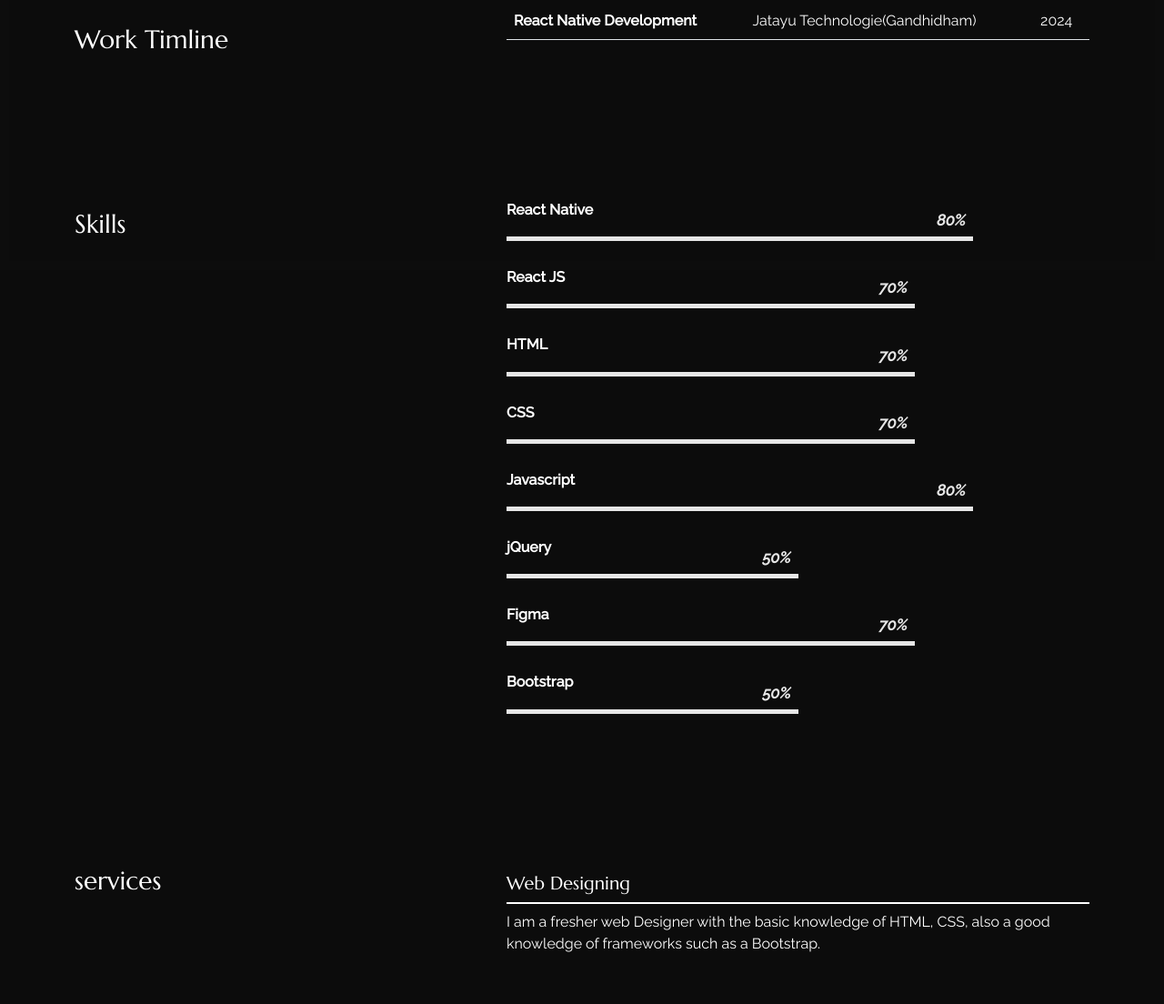
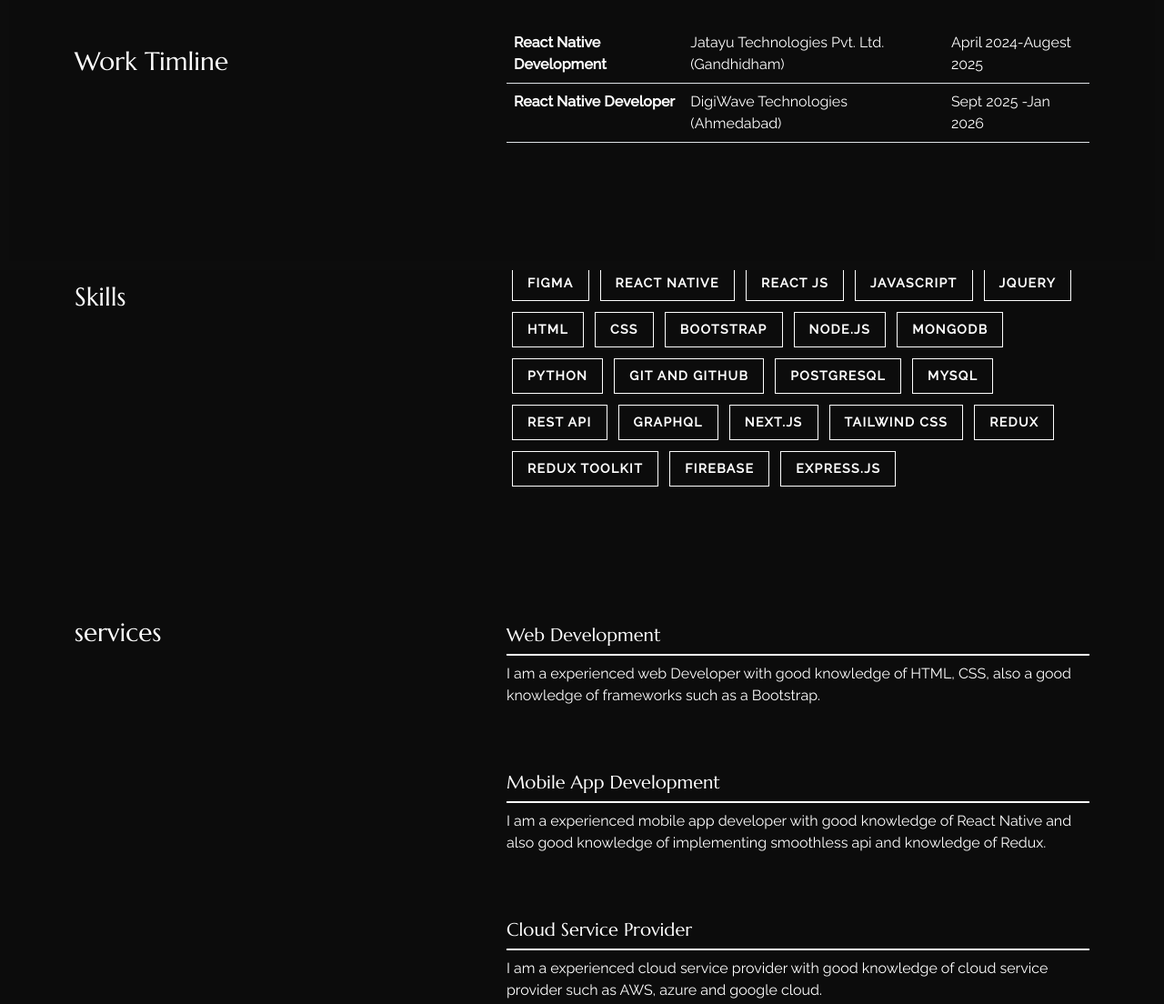
Before and after one commit to udaytank22/uday-react-portfolio, a React app: page /about in a window 1280 px wide. Shown: the part 503-1607 px from the top of the page at 91% size. Built offline with nearby package versions, Linux system fonts and the light colour scheme; some packages are replaced by stand-ins of ours.

Commit message:
feat: update portfolio with enhanced project details, expanded skill set, and updated professional experience.

```diff
--- a/src/content_option.js
+++ b/src/content_option.js
@@ -1,14 +1,17 @@
 import WarehouseMAnagementApp from "./assets/images/tranportation_warehouse_managemet.png";
 import LogisticManagemet from "./assets/images/logistic_managemet.png";
-import organization_managemet from "./assets/images/organization_managemet.png";
+import EmployeManagementSystem from "./assets/images/Employee_management.png";
 import InsuranceProcessManager from "./assets/images/insurance_project.png";
 import OfficeTaskManager from "./assets/images/office_task_managemt.png";
+import SocietyManagementAdminPanel from "./assets/images/Societ_management_admin.png";
+import SocietyManagementApp from "./assets/images/Society_management_app.png";
+import ShipChandlingERP from "./assets/images/Ship_chadler_Erp.png";
 
 const logotext = "Uday";
 const meta = {
   title: "Uday Tank",
   description:
-    "I’m Uday Tank, React Native Developer, Currently working in India",
+    "I’m Uday Tank, React Native Developer",
 };
 
 const introdata = {
@@ -26,24 +29,44 @@ const introdata = {
 const dataabout = {
   title: "about myself",
   aboutme:
-    "Creative and competitive, I am seeking a job opportunity in a growth-oriented origination where I can learn and improve my skills and knowledge. And make the best use of my skills and contribute to the organization’s growth. Skillset contains JavaScript frameworks such as React-Native and React.js, and also has a core language of HTML and CSS.",
+    `Dedicated React Native Developer with over 2 year of hands-on experience building cross-platform mobile applications.
+Proficient in developing responsive user interfaces, implementing complex features, and integrating RESTful APIs.
+Committed to writing clean, maintainable code while delivering intuitive user experiences. Seeking an opportunity to
+leverage my technical expertise in achallenging role that fosters professional growth and development.`,
 };
 const worktimeline = [
   {
     jobtitle: "React Native Development",
-    where: "Jatayu Technologie(Gandhidham)",
-    date: "2024",
+    where: "Jatayu Technologies Pvt. Ltd. (Gandhidham)",
+    date: "April 2024-Augest 2025",
   },
+  {
+    jobtitle: "React Native Developer",
+    where: "DigiWave Technologies (Ahmedabad)",
+    date: "Sept 2025 -Jan 2026",
+  }
 ];
 
 const skills = [
   {
+    name: "Figma",
+    value: 100,
+  },
+  {
     name: "React Native",
-    value: 80,
+    value: 100,
   },
   {
     name: "React JS",
-    value: 70,
+    value: 100,
+  },
+  {
+    name: "Javascript",
+    value: 100,
+  },
+  {
+    name: "jQuery",
+    value: 50,
   },
   {
     name: "HTML",
@@ -54,138 +77,224 @@ const skills = [
     value: 70,
   },
   {
-    name: "Javascript",
+    name: "Bootstrap",
+    value: 50,
+  },
+  {
+    name: "Node.js",
     value: 80,
   },
   {
-    name: "jQuery",
-    value: 50,
+    name: "MongoDB",
+    value: 80,
   },
   {
-    name: "Figma",
-    value: 70,
+    name: "Python",
+    value: 80,
   },
   {
-    name: "Bootstrap",
-    value: 50,
+    name: "Git and Github",
+    value: 80,
+  },
+  {
+    name: "PostgreSQL",
+    value: 80,
+  },
+  {
+    name: "MySQL",
+    value: 80,
+  },
+  {
+    name: "REST API",
+    value: 80,
+  },
+  {
+    name: "GraphQL",
+    value: 80,
+  },
+  {
+    name: "Next.js",
+    value: 80,
+  },
+  {
+    name: "Tailwind CSS",
+    value: 80,
+  },
+  {
+    name: "Redux",
+    value: 80,
+  },
+  {
+    name: "Redux Toolkit",
+    value: 80,
+  },
+  {
+    name: "Firebase",
+    value: 80,
+  },
+  {
+    name: "Express.js",
+    value: 80,
   },
 ];
 
 const services = [
   {
-    title: "Web Designing",
+    title: "Web Development",
     description:
-      "I am a fresher web Designer with the basic knowledge of HTML, CSS, also a good knowledge of frameworks such as a Bootstrap.",
+      "I am a experienced web Developer with good knowledge of HTML, CSS, also a good knowledge of frameworks such as a Bootstrap.",
   },
   {
-    title: "Figma Design",
+    title: "Mobile App Development",
     description:
-      "I am a fresher UI UX Designer with good knowledge of designing software like Figma, Photoshop and Adobe XD.",
+      "I am a experienced mobile app developer with good knowledge of React Native and also good knowledge of implementing smoothless api and knowledge of Redux.",
   },
   {
-    title: "React Software Development",
+    title: "Cloud Service Provider",
     description:
-      "I am a fresher frontend developer with good knowledge of React Native and also good knowledge of implementing smoothless api and knowledge of Redux.",
+      "I am a experienced cloud service provider with good knowledge of cloud service provider such as AWS, azure and google cloud.",
+  },
+  {
+    title: "API Integration",
+    description:
+      "I am a experienced in integrating api such as REST API, GraphQL and Firebase.",
+  },
+  {
+    title: "Database Management",
+    description:
+      "I am a experienced in managing SQL and NoSQL databases such as creating tables, queries and implementing database management.",
+  },
+  {
+    title: "Third Party Service Integration",
+    description:
+      "I am a experienced in integrating third party services such as Firebase and Google Cloud.",
+  },
+  {
+    title: "Ai/ML Integration",
+    description: "I am a experienced in integrating Ai/ML.",
   },
 ];
 
 const dataportfolio = [
   {
     id: 1,
-    title: "CARGO MANAGEMENT SYSTEM (REACT NATIVE)",
+    title: "CARGO MANAGEMENT SYSTEM",
     img: WarehouseMAnagementApp,
     description:
       " AN ENTERPRISE SOLUTION FOR WAREHOUSE CARGO MOVEMENT AND VEHICLE OPERATIONS",
-    projectDetails: `Developed secure authentication system with role-based access controls
-    Created dynamic forms for trip creation, job vouchers, and warehouse management
-    Implemented real-time tracking for vehicle operations and cargo movement
-    Built inventory management interfaces with filtering and search capabilities
-    Integrated Firebase for push notifications based on user roles
-    Developed data visualization components for reporting and analytics`,
+    projectDetails: `* Developed a **secure authentication system** with **role-based access control (RBAC)** to manage user permissions and application access.
+* Designed and implemented **dynamic forms** for trip creation, job vouchers, and warehouse management workflows.
+* Implemented **real-time tracking functionality** for vehicle operations and cargo movement, improving operational visibility.
+* Built comprehensive **inventory management interfaces** with advanced filtering and search capabilities for efficient stock management.
+* Integrated **Firebase Cloud Messaging (FCM)** to deliver targeted push notifications based on user roles and permissions.
+* Developed **interactive data visualization components** for operational reporting, analytics, and performance monitoring.
+`,
     link: "#",
   },
   {
     id: 2,
-    title: "TRANSPORT LOGISTICS PLATFORM (REACT NATIVE)",
+    title: "TRANSPORT LOGISTICS PLATFORM",
     img: LogisticManagemet,
     description:
       "A COMPREHENSIVE LOGISTICS MANAGEMENT APPLICATION CONNECTING TRANSPORTERS AND SHIPPERS",
-    projectDetails: `Implemented OTP-based authentication system integrated with WhatsApp via OAuth2
-    Developed role-based access control for shippers, transporters, and agents
-    Created interactive maps and location services for real-time GPS tracking
-    Built a bidding system for transporters with real-time notifications
-    Integrated Easebuzz payment gateway for secure financial transactions
-    Engineered document verification system for KYC processes
-    Implemented Firebase notifications for real-time user alerts and updates
-    Designed multi-step forms for insurance purchase and FASTag acquisition`,
+    projectDetails: `* Implemented **OTP-based authentication system** integrated with WhatsApp via OAuth2.
+* Developed **role-based access control** for shippers, transporters, and agents.
+* Created **interactive maps and location services** for real-time GPS tracking.
+* Built a **bidding system** for transporters with real-time notifications.
+* Integrated **Easebuzz payment gateway** for secure financial transactions.
+* Engineered **document verification system** for KYC processes.
+* Implemented **Firebase notifications** for real-time user alerts and updates.
+* Designed **multi-step forms** for insurance purchase and FASTag acquisition.`,
     link: "https://play.google.com/store/apps/details?id=com.jatayu.valk&pcampaignid=web_share",
   },
   {
     id: 3,
-    title: "ORGANIZATION MANAGEMENT APPLICATION (REACT NATIVE)",
-    img: organization_managemet,
+    title: "ORGANIZATION MANAGEMENT APPLICATION",
+    img: OfficeTaskManager,
     description: "AN INTEGRATED PLATFORM FOR EMPLOYEE AND INVENTORY MANAGEMENT",
-    projectDetails: `Built location-based attendance system with selfie verification
-    Developed task assignment and status updating workflow
-    Created a leave management system with approval processes
-    Implemented employee profile management with historical data
-    Engineered inventory tracking system with barcode scanning
-    Built dynamic forms for advanced salary requests and approvals
-    Developed stock usage reporting with automated inventory updates
-    Integrated camera functionality for work verification processes`,
+    projectDetails: `* Built **location-based attendance system** with selfie verification.
+* Developed **task assignment and status updating workflow**.
+* Created a **leave management system** with approval processes.
+* Implemented **employee profile management** with historical data.
+* Engineered **inventory tracking system** with barcode scanning.
+* Built **dynamic forms** for advanced salary requests and approvals.
+* Developed **stock usage reporting** with automated inventory updates.
+* Integrated **camera functionality** for work verification processes.`,
     link: "#",
   },
   {
     id: 4,
-    title: "INSURANCE PROCESS MANAGER (REACT NATIVE)",
+    title: "INSURANCE PROCESS MANAGER",
     img: InsuranceProcessManager,
     description: "Platform to manage the insurance process status.",
-    projectDetails: `The Insurance Process Manager App is a comprehensive tool designed to streamline vehicle insurance workflows
-    by allowing seamless image uploads (up to 300KB for vehicle photos) and efficient data management for vehicle owners.
-    It supports categorizing images into different types, such as document images, spot images, and preparing images, ensuring
-    clear organization for coverage sites. The app simplifies the insurance process by storing essential vehicle and owner details.
-    facilitating quick access to critical information, and enhancing the overall efficiency of policy management and claims processing.
-    With its optimized image handling and user-friendly interface, the app significantly improves the speed and accuracy of insurance operations.`,
+    projectDetails: `* Streamlined **vehicle insurance workflows** with seamless image uploads (up to 300KB for vehicle photos).
+* Implemented **image categorization** into document images, spot images, and preparing images.
+* Simplified the **insurance process** by storing essential vehicle and owner details.
+* Facilitated **quick access to critical information**, enhancing policy management and claims processing.
+* Designed an **optimized image handling** system and user-friendly interface.`,
     link: "#",
   },
   {
     id: 5,
-    title: "OFFICE TASK MANAGER (REACT NATIVE)",
-    img: OfficeTaskManager,
+    title: "EMPLOYEE MANAGEMENT SYSTEM",
+    img: EmployeManagementSystem,
     description: "Manage user-wise office tasks.",
-    projectDetails: `The Office Manager App is a comprehensive solution designed to streamline office operations and enhance productivity.
-     It allows users to create tasks with estimated working times, and if the task exceeds the set time, users must provide an explanation for the delay.
-     The app features an attendance system based on selfie and current location verification, ensuring accurate and real-time tracking of employee presence.
-     Leave management is also integrated, with requests submitted for admin approval, ensuring a smooth workflow for time-off requests. Additionally,
-     the app includes a historical work log, allowing employees and managers to track completed tasks and hours worked. It provides a detailed list of company projects
-     and their respective modules, enabling easy access to project details. With Firebase-powered push notifications, users are alerted to important updates, task reminders,
-     and approvals, keeping everyone in the loop and on track. The app combines task management, attendance tracking, leave approvals, and project oversight in a single,
-     efficient platform to optimize office operations.`,
+    projectDetails: `* Designed a system to **create tasks** with estimated working times and delay explanation requirements.
+* Implemented an **attendance verification system** utilizing selfie capture and current GPS location.
+* Integrated **leave management** workflows with administrative approval processes.
+* Built a **historical work log** to track completed tasks and total hours worked.
+* Created a list of company projects and modules for **easy project overview and access**.
+* Integrated **Firebase-powered push notifications** for task reminders, updates, and approvals.`,
     link: "#",
   },
   {
     id: 6,
-      title: "SOCIETY MANAGEMENT (React Native)",
-        img: OfficeTaskManager,
+    title: "SOCIETY MANAGEMENT",
+    img: SocietyManagementApp,
     description: "AN INTIGRATED PLATFORM FOR MANAGE THE SOCIETY OPERATIONS",
-       projectDetails: "Built visitor & gate management system with entry/exit logging, QR-code pass verification, and guard-side authentication Developed maintenance request & complaint workflow, including ticket creation, status updates, media attachments, and admin-level resolution tracking Created amenity booking module with real-time availability, slot restrictions, and approval/rejection processes Implemented resident & staff profile management with role-based permissions, block/flat mapping, and document handling Engineered vehicle & parking slot management system including slot allocation, vehicle registration, and automated availability updates Integrated camera and gallery functionality for uploading flat images, society documents, maintenance proof, and verification media Implemented committee & sub-admin permission modules for granular access control across society operations",
+    projectDetails: `* Built a **visitor & gate management system** with entry/exit logging, QR-code pass verification, and guard-side authentication.
+* Developed **maintenance request & complaint workflows**, including ticket creation, status updates, media attachments, and admin resolution tracking.
+* Created an **amenity booking module** with real-time availability, slot restrictions, and approval/rejection processes.
+* Implemented **resident & staff profile management** with role-based permissions, block/flat mapping, and document handling.
+* Engineered a **vehicle & parking slot management system** including slot allocation, vehicle registration, and automated availability updates.
+* Integrated **camera and gallery functionality** for uploading flat images, society documents, maintenance proof, and verification media.
+* Implemented **committee & sub-admin permission modules** for granular access control across society operations.`,
     link: "#",
   },
   {
     id: 7,
-       title: "SOCIETY MANAGEMENT ADMIN PANEL (React JS)",
-       img: OfficeTaskManager,
+    title: "SOCIETY MANAGEMENT ADMIN PANEL",
+    img: SocietyManagementAdminPanel,
     description: "AN INTEGRATED WEB PLATFORM FOR CENTRALIZED SOCIETY MANAGEMENT.",
-       projectDetails: "Built a comprehensive admin dashboard for real-time monitoring of society activities including visitors, complaints, bookings, and finances Developed visitor & gate management control panel with live entry/exit logs, QR verification tracking, and guard activity monitoring Implemented complaint & maintenance management system with ticket assignment, priority handling, status tracking, and resolution analytics Created amenity booking management module allowing admins to configure slots, set restrictions, approve/reject requests, and monitor usage trends Designed resident & staff management system with role-based access control, block/flat hierarchy mapping, and document verification Engineered vehicle & parking management dashboard with slot allocation control, vehicle records, and real-time parking availability updates Integrated media & document management system for handling society documents, flat images, verification files, and maintenance proofs Built committee & sub-admin control panel with granular permission settings to manage access across different modules Developed analytics & reporting features for insights into complaints, visitor trends, amenity usage, and operational efficiency Implemented secure authentication & authorization system ensuring role-based access and protected admin operations Optimized UI using React JS and Tailwind CSS for responsive, fast, and scalable performance",
+    projectDetails: `* Built a **comprehensive admin dashboard** for real-time monitoring of society activities, visitors, complaints, bookings, and finances.
+* Developed a **visitor & gate management control panel** with live entry/exit logs, QR verification tracking, and guard activity monitoring.
+* Implemented a **complaint & maintenance management system** with ticket assignment, priority handling, status tracking, and resolution analytics.
+* Created an **amenity booking management module** allowing admins to configure slots, set restrictions, approve/reject requests, and monitor usage trends.
+* Designed a **resident & staff management system** with role-based access control, block/flat hierarchy mapping, and document verification.
+* Engineered a **vehicle & parking management dashboard** with slot allocation control, vehicle records, and real-time parking availability updates.
+* Integrated a **media & document management system** for handling society documents, flat images, verification files, and maintenance proofs.
+* Built a **committee & sub-admin control panel** with granular permission settings to manage access across different modules.
+* Developed **analytics & reporting features** for insights into complaints, visitor trends, amenity usage, and operational efficiency.
+* Implemented a **secure authentication & authorization system** ensuring role-based access and protected admin operations.
+* Optimized the UI using **React JS and Tailwind CSS** for responsive, fast, and scalable performance.`,
     link: "#",
   },
-  // {
-  //     id: 7,
-  //     title: "The Wisdom of Life",
-  //     img: "https://picsum.photos/400/600/?grayscale",
-  //     description: "The wisdom of life consists in the elimination of non-essentials.",
-  //     link: "#",
-  // },
+  {
+    id: 8,
+    title: "Ship Chandling ERP project (Continue)",
+    img: ShipChandlingERP,
+    description: "AN INTEGRATED PLATFORM FOR SHIP CHANDLING OPERATIONS.",
+    projectDetails: `* Developed a **Ship Chandling ERP platform** to streamline marine procurement and vessel supply operations.
+* Built an **inquiry management system** to handle vessel requirements from inquiry to quotation.
+* Implemented **vendor management and quotation comparison** for efficient supplier selection.
+* Developed workflows for **purchase orders, inventory, delivery, and operational tracking**.
+* Integrated **email-based inquiry processing** to simplify and automate incoming vessel requests.
+* Built **role-based access control** for administrators, operations teams, procurement teams, and other users.
+* Developed **dashboards and reports** for tracking inquiries, quotations, orders, and business performance.
+* Designed the system to reduce manual work and improve the overall **inquiry-to-delivery workflow**.
+`,
+    link: "#",
+  },
   // {
   //     id: 8,
   //     title: "The Wisdom of Life",
--- a/src/pages/about/index.js
+++ b/src/pages/about/index.js
@@ -59,21 +59,11 @@ export const About = () => {
           <Col lg="5">
             <h3 className="color_sec py-4">Skills</h3>
           </Col>
-          <Col lg="7">
+          <Col lg="7" className="d-flex flex-wrap align-items-center">
             {skills.map((data, i) => {
               return (
-                <div key={i}>
-                  <h3 className="progress-title">{data.name}</h3>
-                  <div className="progress">
-                    <div
-                      className="progress-bar"
-                      style={{
-                        width: `${data.value}%`,
-                      }}
-                    >
-                      <div className="progress-value">{data.value}%</div>
-                    </div>
-                  </div>
+                <div key={i} className="skill-badge">
+                  {data.name}
                 </div>
               );
             })}
--- a/src/pages/about/style.css
+++ b/src/pages/about/style.css
@@ -11,50 +11,23 @@
     border-color: var(--text-color) !important;
 }
 
-.progress-title {
-    font-size: 16px;
-    font-weight: 700;
-    margin: 15px 0 20px;
-    font-family: 'Raleway';
+.skill-badge {
+    border: 1px solid var(--text-color);
+    color: var(--text-color);
+    padding: 8px 16px;
+    margin: 6px;
+    font-size: 14px;
+    font-weight: 600;
+    text-transform: uppercase;
+    letter-spacing: 0.1em;
+    display: inline-block;
+    transition: all 0.3s ease;
+    cursor: default;
 }
 
-.progress {
-    height: 5px;
-    background: var(--secondary);
-    border-radius: 0;
-    box-shadow: none;
-    margin-bottom: 30px;
-    overflow: visible;
-}
-
-.progress .progress-bar {
-    position: relative;
-    background: var(--text-color);
-    animation: animate-positive 2s;
-    overflow: visible;
-    opacity: 0.9;
-}
-
-.progress .progress-value {
-    position: absolute;
-    top: -30px;
-    right: 8px;
-    font-size: 17px;
-    font-weight: bold;
-    font-style: italic;
-    color: var(--text-color);
-}
-
-@-webkit-keyframes animate-positive {
-    0% {
-        width: 0%;
-    }
-}
-
-@keyframes animate-positive {
-    0% {
-        width: 0%;
-    }
+.skill-badge:hover {
+    background-color: var(--text-color);
+    color: var(--bg-color);
 }
 
 .section-title {
--- a/src/pages/home/index.js
+++ b/src/pages/home/index.js
@@ -4,7 +4,8 @@ import { Helmet, HelmetProvider } from "react-helmet-async";
 import Typewriter from "typewriter-effect";
 import { introdata, meta } from "../../content_option";
 import { Link } from "react-router-dom";
-import MyImage from "../../assets/images/IMG_20250114_112716195_HDR_PORTRAIT.jpg";
+import MyImage from "../../assets/images/IMG_20260711_183158.jpg.jpeg";
+
 export const Home = () => {
   return (
     <HelmetProvider>
@@ -59,7 +60,7 @@ export const Home = () => {
                   <a
                     id="button_p"
                     target="_blank"
-                    href="https://drive.google.com/file/d/1piE0_PxlVNQZwkDClkcunMV6cbPja3GB/view?usp=drivesdk"
+                    href="https://drive.google.com/file/d/1wdNJouH59ksJ2_9aCUY7CP2eLRY-jYdr/view?usp=share_link"
                     className="ac_btn btn "
                   >
                     My Resume
--- a/src/pages/home/style.css
+++ b/src/pages/home/style.css
@@ -93,7 +93,7 @@ section {
 
 .intro_sec .h_bg-image {
     background-size: cover;
-    background-position: center;
+    background-position: center top;
     min-height: 700px;
     position: relative;
 }
```
Also changed, not shown: src/pages/portfolio/index.js (+23 -2 lines), 10 other files. Lines whose indentation alone changed are shown as unchanged.
